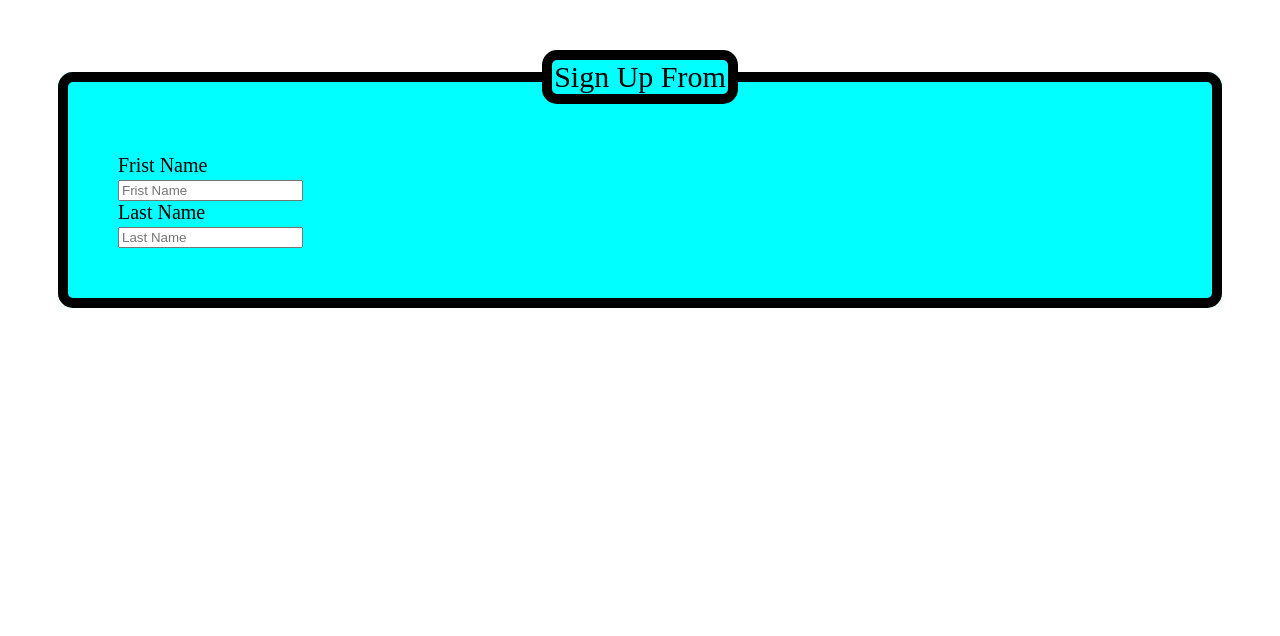
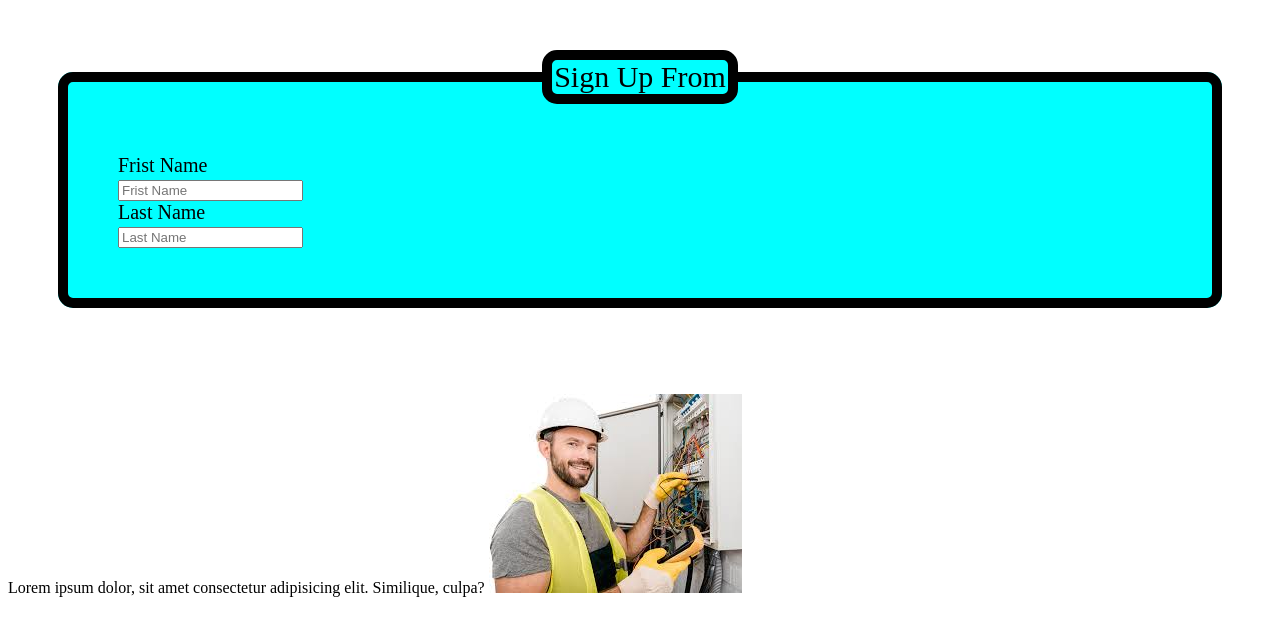
Before and after one commit to abdulahadshakibpro/Electracian-London, a plain HTML site: page home.html in a window 1280 px wide. Drawn offline with Linux system fonts and the light colour scheme.

Commit message:
image added

```diff
--- a/home.html
+++ b/home.html
@@ -20,6 +20,7 @@
     <input type="text" id="name" placeholder="Last Name">
     </fieldset>
     <br><br>
-
+    Lorem ipsum dolor, sit amet consectetur adipisicing elit. Similique, culpa?
+    <img src="electracian image.jpg" alt="electracian london">
 </body>
 </html>
```
